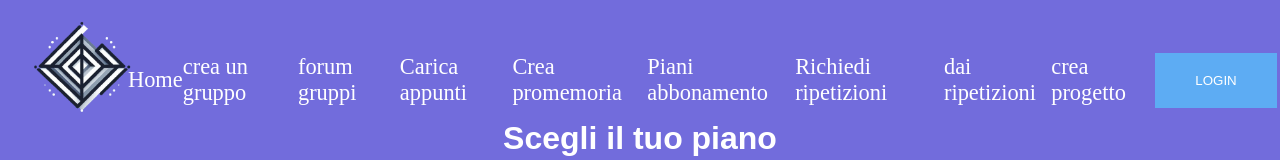
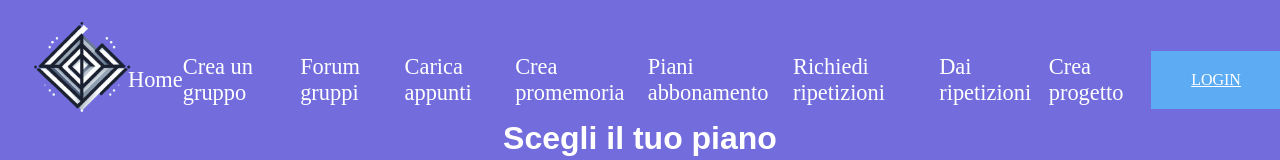
Before and after one commit to Bibo00/hackathon, a plain HTML site: page abbonamenti.html in a window 1280 px wide. Shown: the top 160 px of the page. Drawn offline with Linux system fonts and the light colour scheme.

Commit message:
Update abbonamenti.html

```diff
--- a/abbonamenti.html
+++ b/abbonamenti.html
@@ -14,17 +14,17 @@
       </div>
       <nav class="nav">
         <a href="index.html">Home</a>
-        <a href="crea_gruppo_1.html">crea un gruppo</a>
-        <a href="Crea_Gruppo.html">forum gruppi</a>
+        <a href="crea_gruppo_1.html">Crea un gruppo</a>
+        <a href="Crea_Gruppo.html">Forum gruppi</a>
           <a href="caricaAppunti.html">Carica appunti</a>
           <a href="creaCalendario.html">Crea promemoria</a>
           <a href="abbonamenti.html">Piani abbonamento</a>
           <a href="seeRepetisions.html">Richiedi ripetizioni</a>
-          <a href="account_ripetizioni.html">dai ripetizioni</a>
-          <a href="crowdfunding.html">crea progetto</a>
+          <a href="account_ripetizioni.html">Dai ripetizioni</a>
+          <a href="crowdfunding.html">Crea progetto</a>
       </nav>
       <div class="login">
-            <button type="submit" class="btn-login" href="logform.html">LOGIN</button>
+          <a type="submit" class="btn-login" href="logform.html">LOGIN</a>
       </div>
   </header>
     <div class="choose">
```
Lines whose indentation alone changed are shown as unchanged.
